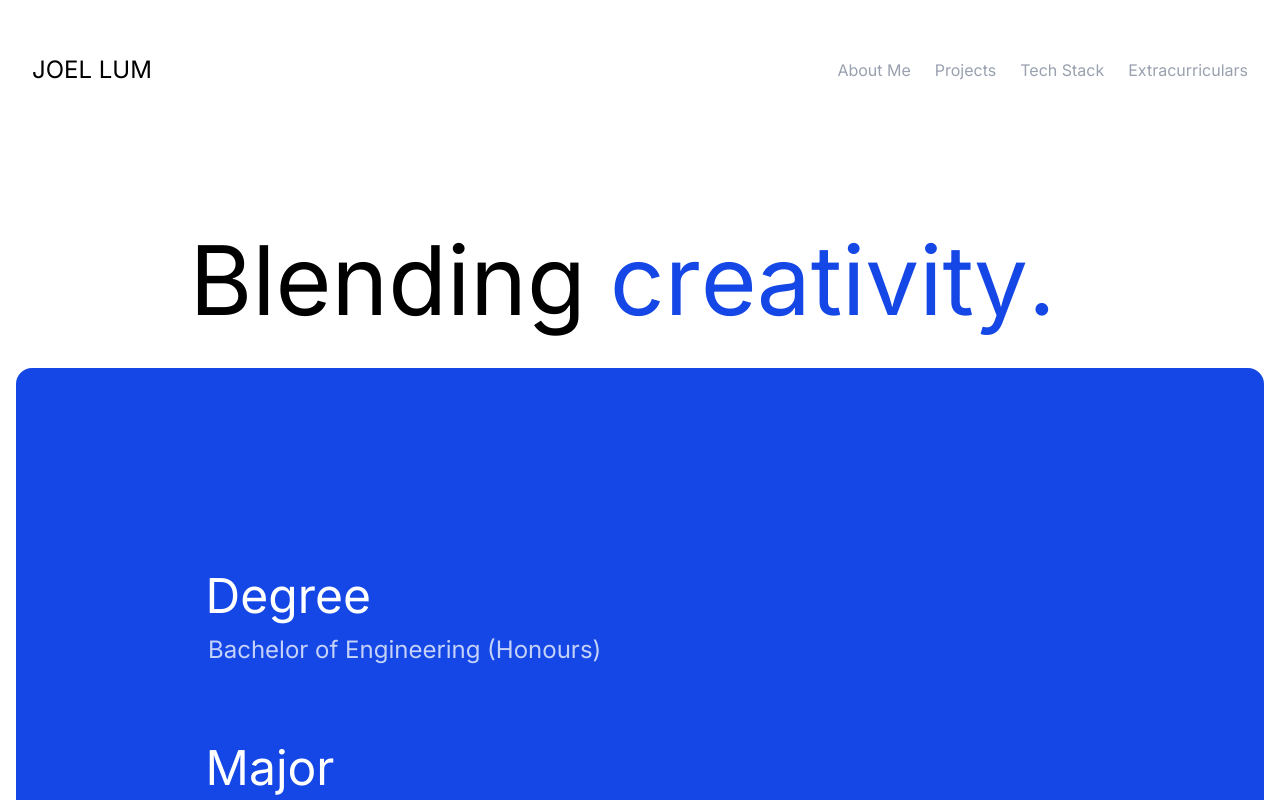
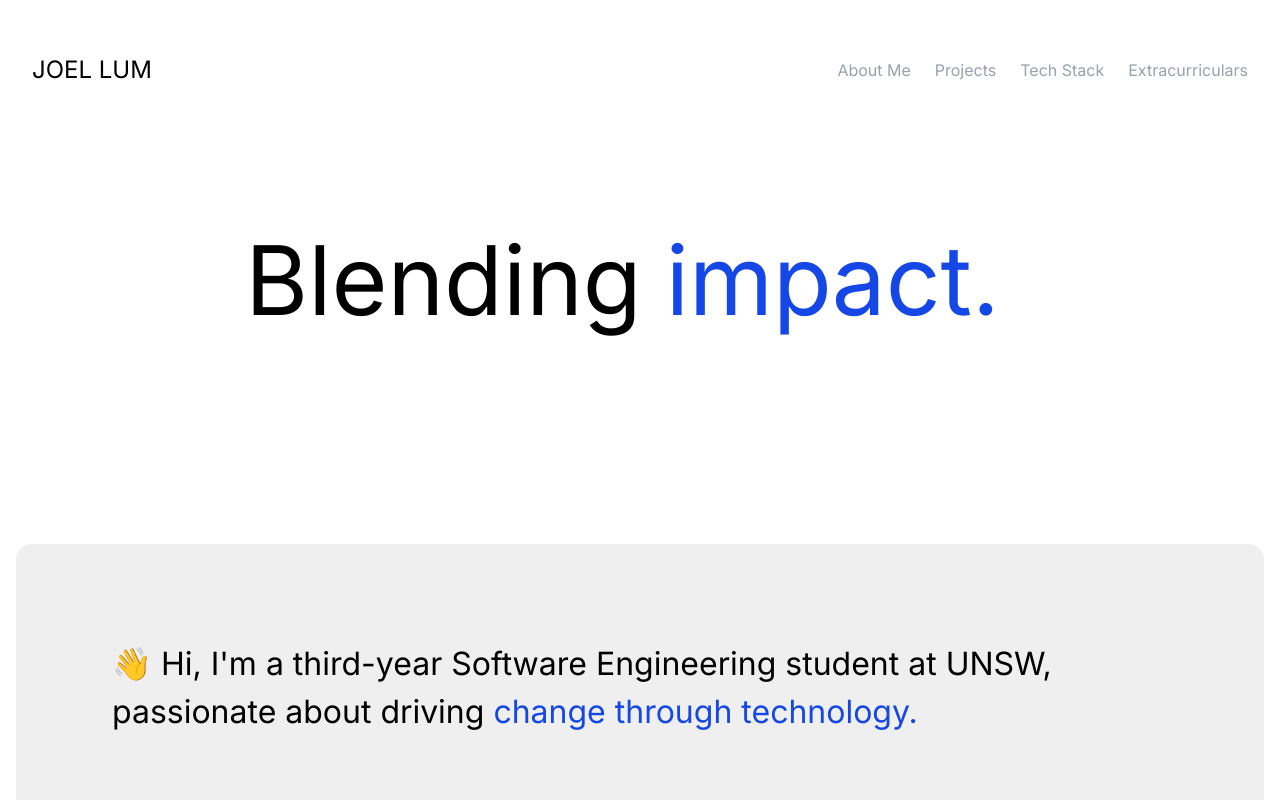
Before and after one commit to joellum1/portfolio, a Next.js app: page / in a window 1280 px wide. Shown: the top 800 px of the page. Built offline with nearby package versions, Linux system fonts and the light colour scheme.

Commit message:
Added summary sentence to title section

```diff
--- a/src/components/TitleSection.tsx
+++ b/src/components/TitleSection.tsx
@@ -4,14 +4,21 @@ export default function TitleSection() {
   return (
     <section
       id="title"
-      className="flex flex-col items-center rounded-2xl pt-48 pl-24 pr-24"
+      className="flex flex-col items-center rounded-2xl"
     >
-      <div className="flex flex-row items-baseline gap-x-4 text-[6rem]">
+      <div className="flex flex-row items-baseline gap-x-4 text-[6rem] mt-48 mb-48 pl-24 pr-24">
         <h1>Blending</h1>
         <FlipWords
-          words={["logic.", "creativity.", "impact."]}
+          words={["innovation.", "impact.", "creativity."]}
           className="text-blue-700"
         />
+      </div>
+
+      <div className="w-full bg-[#efefef] rounded-2xl p-24 text-[2rem]">
+        <p className="text-[2rem]">
+          👋 Hi, I'm a third-year Software Engineering student at UNSW, passionate about driving{" "}
+          <span className="text-blue-700">change through technology.</span>
+        </p>
       </div>
     </section>
   );
```
